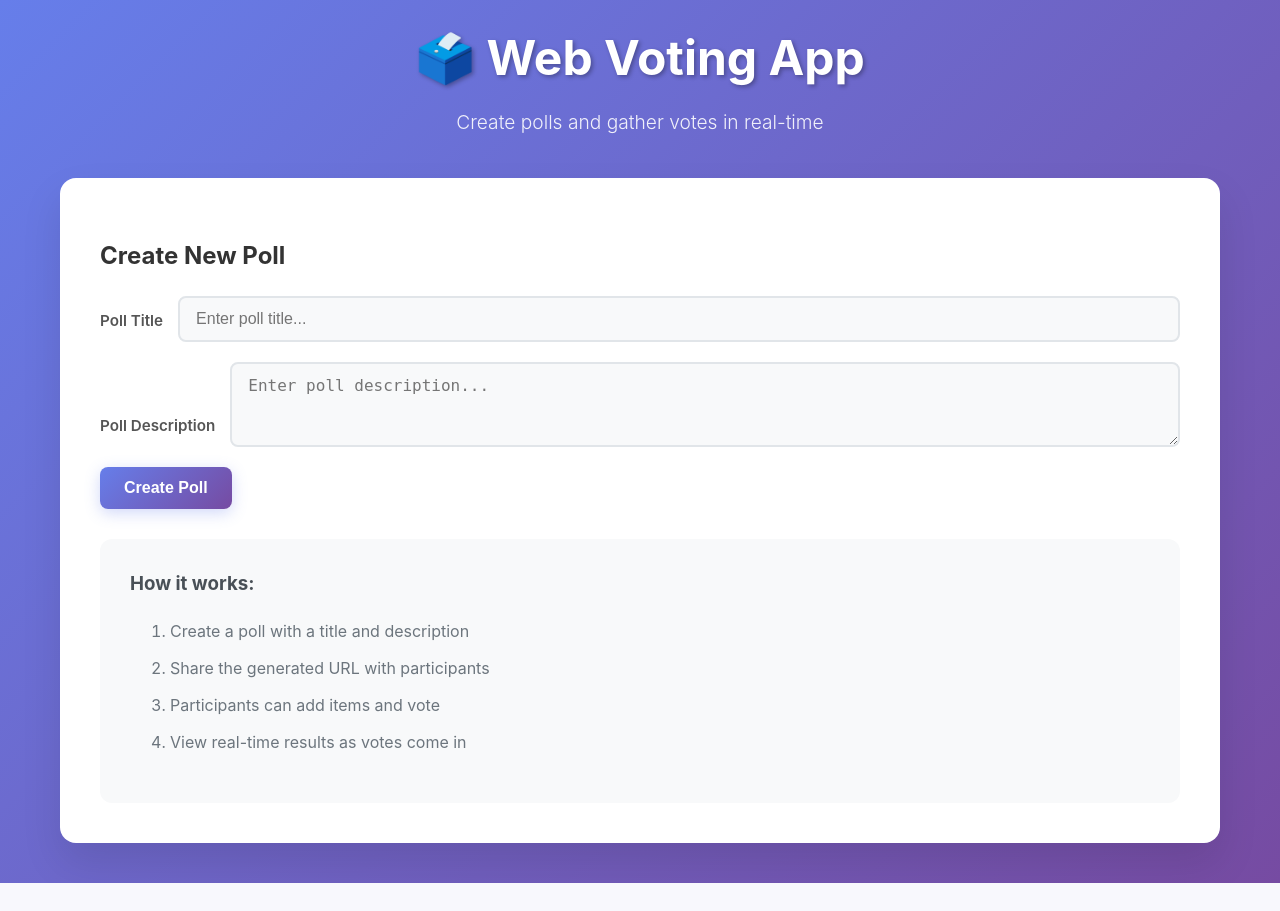
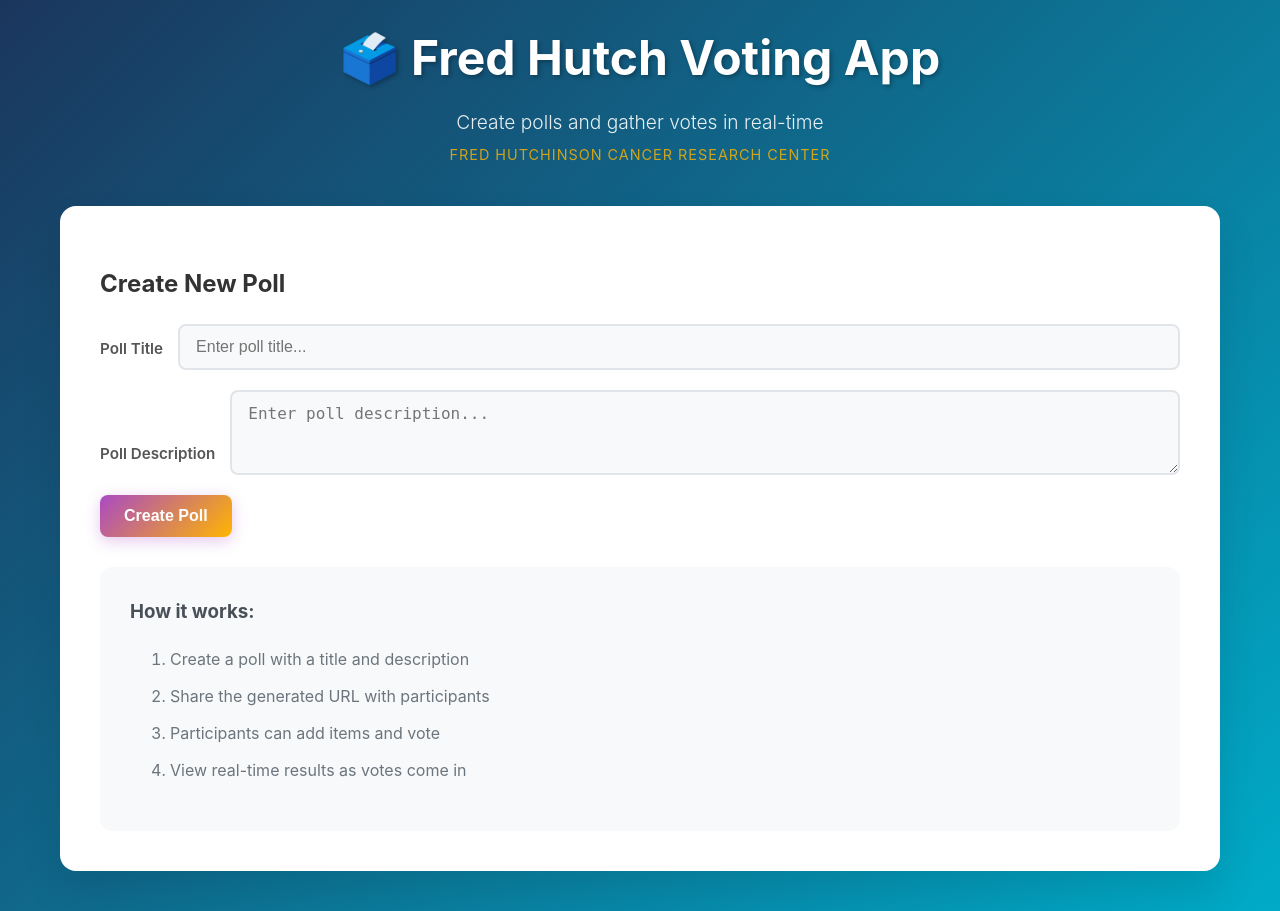
Before and after one commit to robert-mcdermott/webpoll, a FastAPI app: page / in a window 1280 px wide. Before the commit the page ends 883 px from the top, so only its background shows below. Run offline with FastAPI, Linux system fonts and the light colour scheme.

Commit message:
theme colors

```diff
--- a/main.py
+++ b/main.py
@@ -8,7 +8,7 @@ import uuid
 import threading
 from datetime import datetime
 
-app = FastAPI(title="Web Voting App")
+app = FastAPI(title="Fred Hutch Voting App")
 
 # Mount static files
 app.mount("/static", StaticFiles(directory="static"), name="static")
--- a/static/css/style.css
+++ b/static/css/style.css
@@ -8,7 +8,7 @@ body {
     font-family: -apple-system, BlinkMacSystemFont, 'Segoe UI', 'Roboto', 'Helvetica Neue', Arial, sans-serif;
     line-height: 1.6;
     color: #333;
-    background: linear-gradient(135deg, #667eea 0%, #764ba2 100%);
+    background: linear-gradient(135deg, #1B365D 0%, #00ABC8 100%);
     min-height: 100vh;
 }
 
@@ -37,6 +37,16 @@ body {
     margin: 10px 0 0 0;
     opacity: 0.9;
     font-weight: 300;
+}
+
+.org-branding {
+    font-size: 0.9rem;
+    margin: 5px 0 0 0;
+    opacity: 0.8;
+    font-weight: 400;
+    color: #FFB500;
+    text-transform: uppercase;
+    letter-spacing: 1px;
 }
 
 /* Main Content */
@@ -106,56 +116,58 @@ input[type="text"]:focus, textarea:focus {
 }
 
 .btn-primary {
-    background: linear-gradient(135deg, #667eea 0%, #764ba2 100%);
+    background: linear-gradient(135deg, #AA4AC4 0%, #FFB500 100%);
     color: white;
-    box-shadow: 0 4px 15px rgba(102, 126, 234, 0.3);
+    box-shadow: 0 4px 15px rgba(170, 74, 196, 0.3);
 }
 
 .btn-primary:hover {
     transform: translateY(-2px);
-    box-shadow: 0 8px 25px rgba(102, 126, 234, 0.4);
+    box-shadow: 0 8px 25px rgba(255, 181, 0, 0.4);
 }
 
 .btn-secondary {
-    background: #6c757d;
+    background: #FFB500;
     color: white;
+    font-weight: 600;
 }
 
 .btn-secondary:hover {
-    background: #5a6268;
+    background: #e6a300;
     transform: translateY(-1px);
 }
 
 .btn-outline {
     background: transparent;
-    color: #667eea;
-    border: 2px solid #667eea;
+    color: #AA4AC4;
+    border: 2px solid #AA4AC4;
 }
 
 .btn-outline:hover {
-    background: #667eea;
+    background: #AA4AC4;
     color: white;
 }
 
 .btn-vote {
-    background: #28a745;
+    background: #FFB500;
     color: white;
     padding: 8px 16px;
     font-size: 0.9rem;
+    font-weight: 600;
 }
 
 .btn-vote:hover {
-    background: #218838;
+    background: #e6a300;
     transform: translateY(-1px);
 }
 
 .btn-voted {
-    background: #6f42c1;
+    background: #AA4AC4;
     cursor: default;
 }
 
 .btn-voted:hover {
-    background: #6f42c1;
+    background: #AA4AC4;
     transform: none;
 }
 
--- a/templates/admin.html
+++ b/templates/admin.html
@@ -3,14 +3,15 @@
 <head>
     <meta charset="UTF-8">
     <meta name="viewport" content="width=device-width, initial-scale=1.0">
-    <title>Web Vote - Admin</title>
+    <title>Fred Hutch Vote - Admin</title>
     <link rel="stylesheet" href="/static/css/style.css">
 </head>
 <body>
     <div class="container">
         <header class="header">
-            <h1>🗳️ Web Voting App</h1>
+            <h1>🗳️ Fred Hutch Voting App</h1>
             <p class="subtitle">Create polls and gather votes in real-time</p>
+            <p class="org-branding">Fred Hutchinson Cancer Research Center</p>
         </header>
 
         <main class="main-content">
--- a/templates/poll.html
+++ b/templates/poll.html
@@ -3,7 +3,7 @@
 <head>
     <meta charset="UTF-8">
     <meta name="viewport" content="width=device-width, initial-scale=1.0">
-    <title>{{ poll.title }} - Web Vote</title>
+    <title>{{ poll.title }} - Fred Hutch Vote</title>
     <link rel="stylesheet" href="/static/css/style.css">
 </head>
 <body>
```
Also changed, not shown: other parts of static/css/style.css (+12 -10 lines), static/js/poll.js (+8 -4 lines), README.md.
